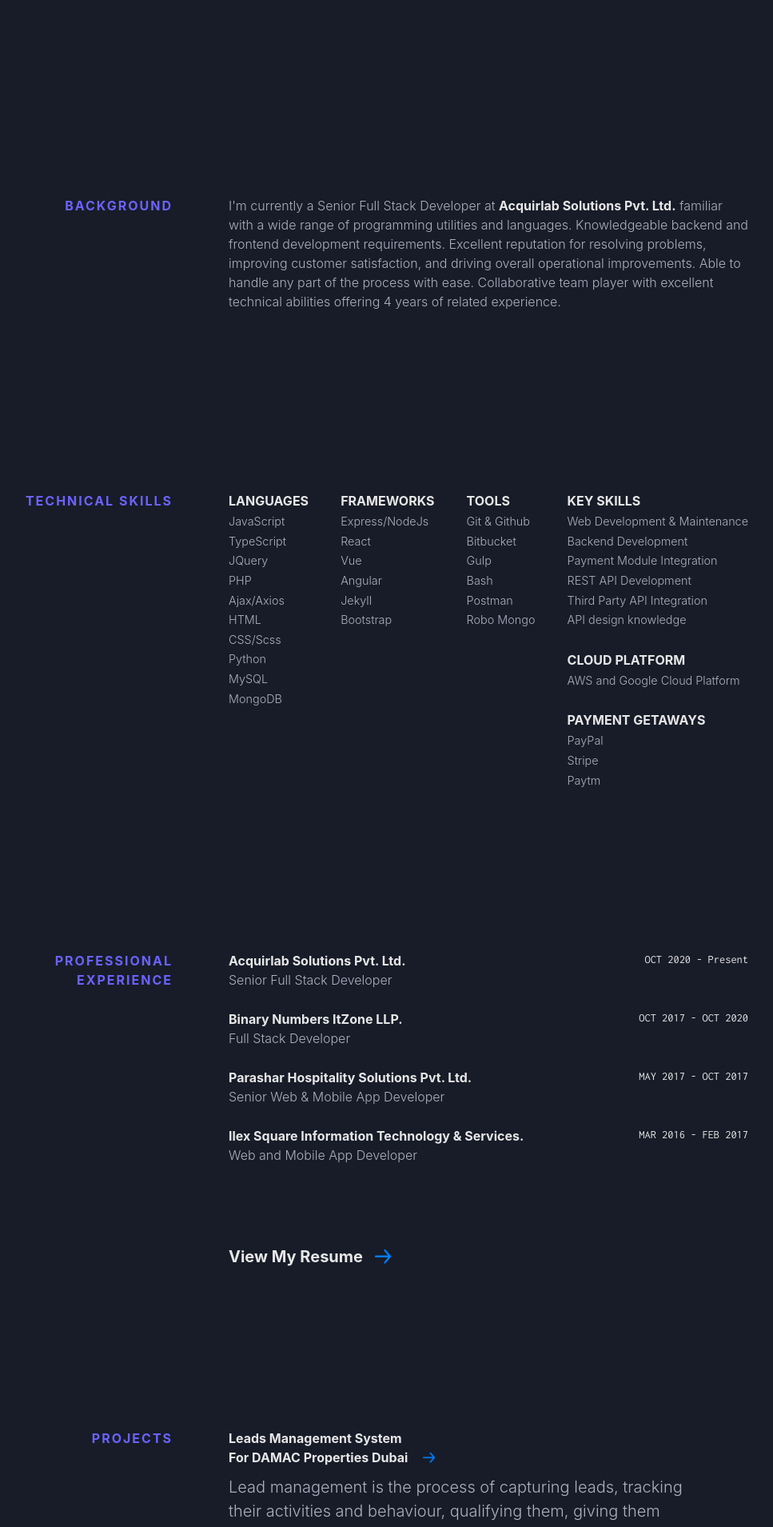
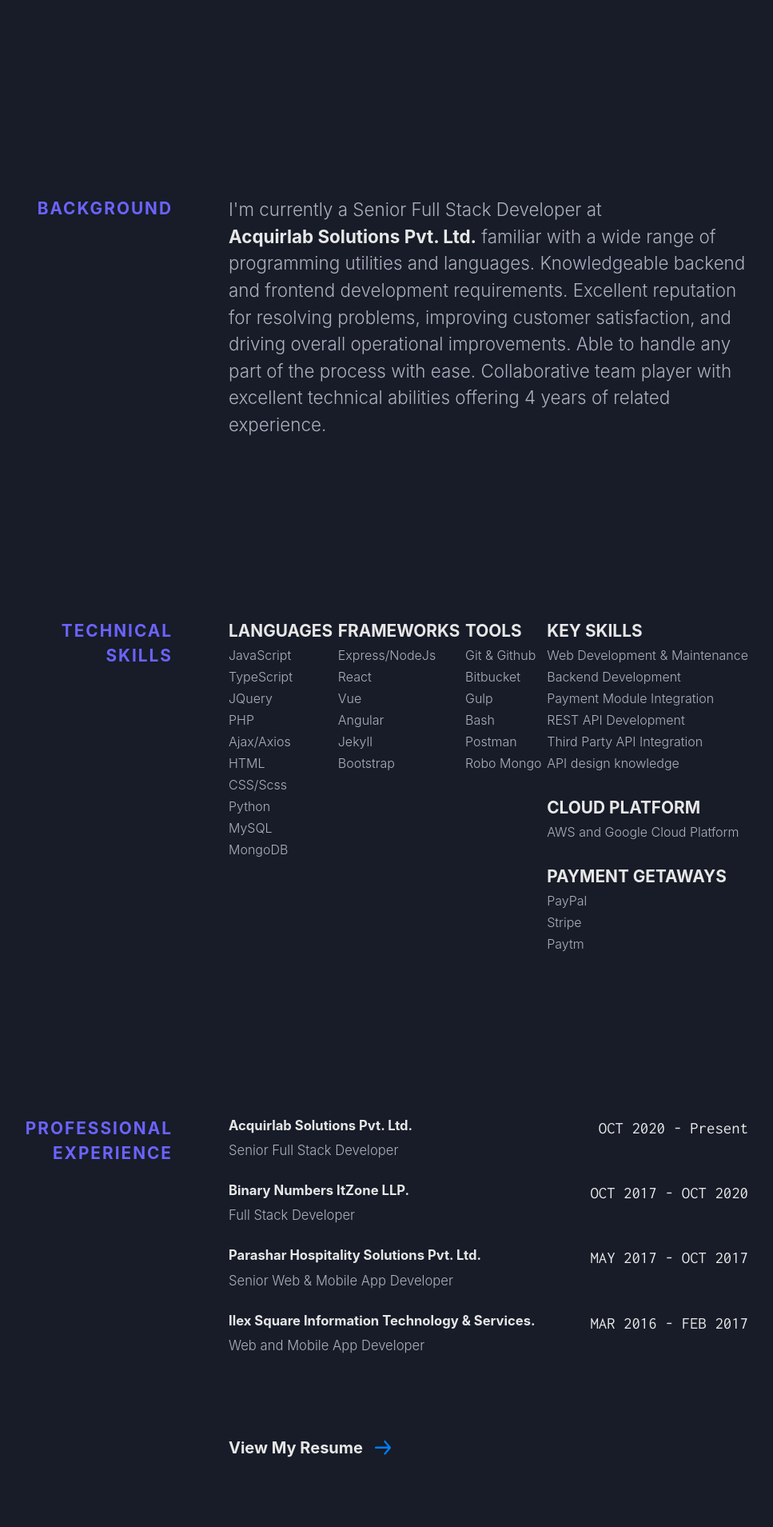
Before and after one commit to peerzadesaif/myportfolio-v1, a Jekyll site: the page built from index.html, in a window 1280 px wide. Shown: the part 851-2760 px from the top of the page at 80% size, without its empty margins (164-1131 px from the left). Built offline with Jekyll 4.4.1, drawn with Linux system fonts in a browser that asks for light colours; nearby versions of some CDN libraries.

Commit message:
Changed font sizes for a mobile view

```diff
--- a/_includes/background.html
+++ b/_includes/background.html
@@ -1,9 +1,9 @@
 <section class="section background">
   <div class="section__title">Background</div>
   <div class="section__content">
-    <p>
+    <p class="section__content_background">
       I'm currently a {{ site.data.backgroud.current }} at
-      <a class="underline-link" href="{{site.data.backgroud.currentAtLink}}"
+      <a class="section__content_background underline-link" href="{{site.data.backgroud.currentAtLink}}"
         target="_blank">{{ site.data.backgroud.currentAt }}</a> familiar with a wide range of programming utilities and
       languages. Knowledgeable backend and frontend development requirements. Excellent reputation for resolving
       problems, improving customer satisfaction, and driving overall operational improvements. Able to handle any part
--- a/_sass/partials/_base.scss
+++ b/_sass/partials/_base.scss
@@ -129,6 +129,7 @@
     text-align: right;
     font-weight: 700;
     letter-spacing: 2px;
+    font-size: 1.3rem;
     @include desktop {
       margin-right: 50px;
     }
@@ -136,15 +137,20 @@
       width: 150px;
     }
     @include tablet {
+      font-size: 1.3rem;
       text-align: left;
       width: auto;
     }
   }
   &__content {
     font-weight: 300;
-    font-size: 1rem;
+    font-size: 1.04rem;
     width: 100%;
     max-width: 650px;
+    &_background{
+      font-size: 1.4rem;
+    }
+
     @include tablet {
       padding-top: 30px;
       padding-left: 50px;
--- a/_sass/partials/_experience.scss
+++ b/_sass/partials/_experience.scss
@@ -15,7 +15,7 @@
       font-weight: 700;
     }
     &__time {
-      font-size: 0.9rem;
+      font-size: 1.3rem;
       font-family: 'Inconsolata', monospace;
       @include mobile {
         font-size: 0.8rem;
--- a/_sass/partials/_intro.scss
+++ b/_sass/partials/_intro.scss
@@ -25,16 +25,16 @@
       font-size: 2.20rem;
     }
     @include tablet {
-      font-size: 1.2rem;
+      font-size: 1.5rem;
     }
     @include phablet {
-      font-size: 1.0rem;
+      font-size: 1.5rem;
     }
     @include small-mobile {
-      font-size: 1.0rem;
+      font-size: 1.5rem;
     }
     @include tiny-mobile {
-      font-size: 1.0rem;
+      font-size: 1.5rem;
     }
     .emoji {
       width: 40px;
@@ -107,7 +107,7 @@
     font-size: 1.25rem;
     font-weight: 400;
     @include phablet {
-      font-size: 1rem;
+      font-size: 1.08rem;
     }
     .emoji {
       &.pointer {
--- a/_sass/partials/_skills.scss
+++ b/_sass/partials/_skills.scss
@@ -12,13 +12,14 @@
         margin-bottom: 25px;
       }
       &__label {
+        font-size: 1.3rem;
         font-weight: 700;
         color: $black;
         text-transform: uppercase;
       }
       &__item {
         margin: 3px 0;
-        font-size: 0.9rem;
+        font-size: 1rem;
       }
     }
   }
--- a/package.json
+++ b/package.json
@@ -9,7 +9,8 @@
     "dev": "bundle exec jekyll serve",
     "build": "bundle exec jekyll build",
     "deploy": "npm run build && netlify deploy --dir=_site && netlify deploy --dir=_site --prod",
-    "pord:deploy": "netlify deploy --prod"
+    "pord:deploy": "netlify deploy --dir=_site --prod",
+    "dev:deploy": "netlify deploy --dir=_site"
   },
   "repository": {
     "type": "git",
```
Also changed, not shown: 4 other files.
